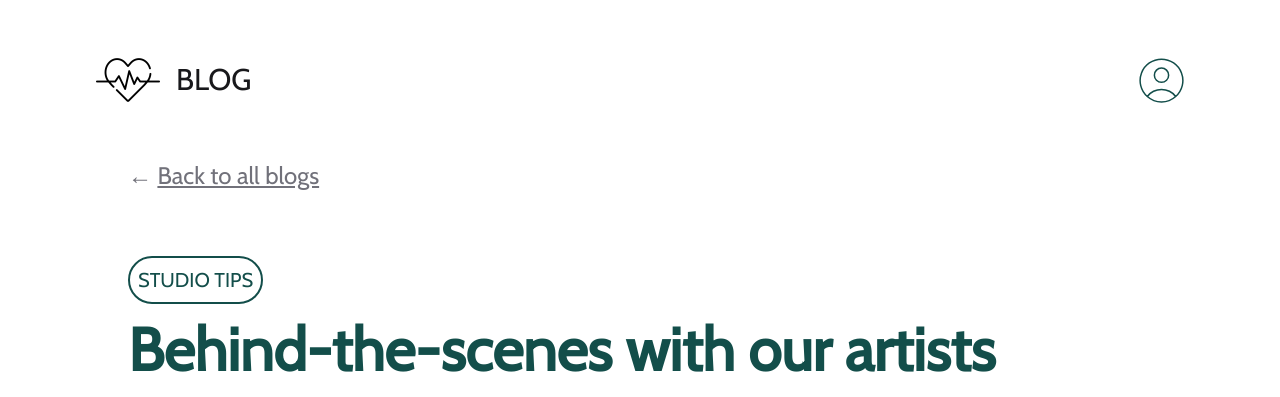
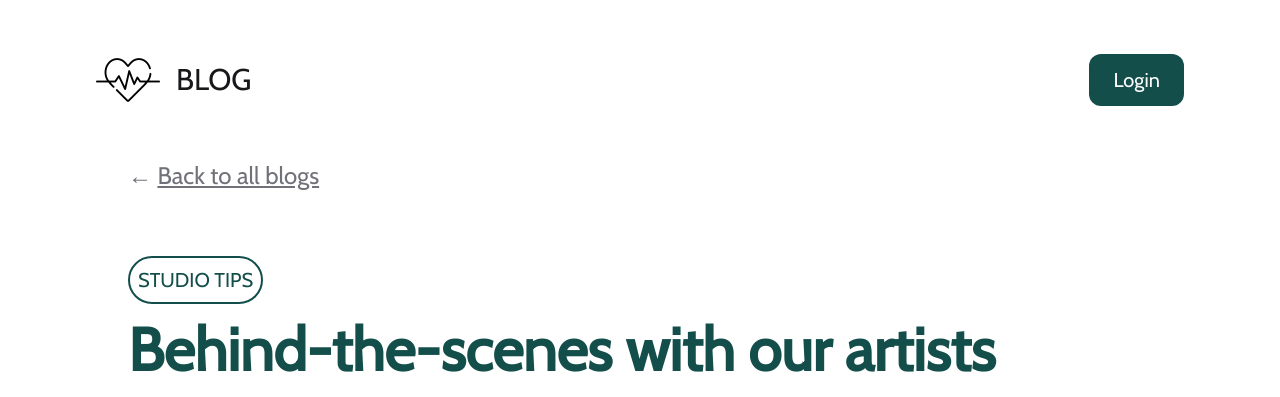
Before and after one commit to jamesqquick/astro-course-demo, an Astro site: page /blog/behind-the-scenes-with-our-artists in a window 1280 px wide. Shown: the top 397 px of the page. Built offline with nearby package versions, Linux system fonts and the light colour scheme; Astro itself is replaced by a stand-in of ours.

Commit message:
login button.

```diff
--- a/src/components/Header.astro
+++ b/src/components/Header.astro
@@ -14,22 +14,11 @@ import {Image} from "@astrojs/image/components"
             format="webp"
             class="w-16"
         />
+
         <p class="uppercase text-3xl text-zinc-900">blog</p>
     </div>
 
-    <svg
-        width="45"
-        height="45"
-        viewBox="0 0 45 45"
-        fill="none"
-        xmlns="http://www.w3.org/2000/svg"
-        class="max-sm:hidden text-teal-900"
-    >
-        <path
-            d="M36.7073 38.4719C35.0477 36.2747 32.9007 34.4929 30.4353 33.2668C27.9699 32.0407 25.2535 31.4038 22.5 31.4063C19.7465 31.4038 17.0301 32.0407 14.5647 33.2668C12.0993 34.4929 9.95226 36.2747 8.29275 38.4719M36.7073 38.4719C39.9456 35.5915 42.2294 31.7947 43.2603 27.5851C44.2912 23.3755 44.0181 18.952 42.4772 14.9012C40.9363 10.8503 38.2005 7.36363 34.6324 4.90341C31.0644 2.4432 26.8328 1.12573 22.4988 1.12573C18.1648 1.12573 13.9332 2.4432 10.3652 4.90341C6.79715 7.36363 4.06128 10.8503 2.5204 14.9012C0.979508 18.952 0.706411 23.3755 1.73732 27.5851C2.76823 31.7947 5.05444 35.5915 8.29275 38.4719M36.7073 38.4719C32.7981 41.9588 27.7384 43.8825 22.5 43.875C17.2608 43.8831 12.2026 41.9594 8.29275 38.4719M29.625 17.1563C29.625 19.046 28.8743 20.8582 27.5381 22.1944C26.2019 23.5306 24.3897 24.2813 22.5 24.2813C20.6103 24.2813 18.7981 23.5306 17.4619 22.1944C16.1257 20.8582 15.375 19.046 15.375 17.1563C15.375 15.2666 16.1257 13.4543 17.4619 12.1181C18.7981 10.7819 20.6103 10.0313 22.5 10.0313C24.3897 10.0313 26.2019 10.7819 27.5381 12.1181C28.8743 13.4543 29.625 15.2666 29.625 17.1563Z"
-            stroke="currentColor"
-            stroke-width="1.5"
-            stroke-linecap="round"
-            stroke-linejoin="round"></path>
-    </svg>
+    <button class="bg-teal-900 text-white py-3 px-6 rounded-xl text-xl">
+        Login
+    </button>
 </header>
--- a/src/pages/blog/[slug].astro
+++ b/src/pages/blog/[slug].astro
@@ -46,6 +46,7 @@ const {author, post, relatedPosts} = Astro.props
 const {Content} = await post.render()
 ---
 
+<!-- TODO: table of contents --><!-- TODO: reading time -->
 <Layout title={post.data.title}>
     <main class="max-w-5xl w-full justify-self-center">
         <div class="text-zinc-500 text-2xl mb-16">
```
